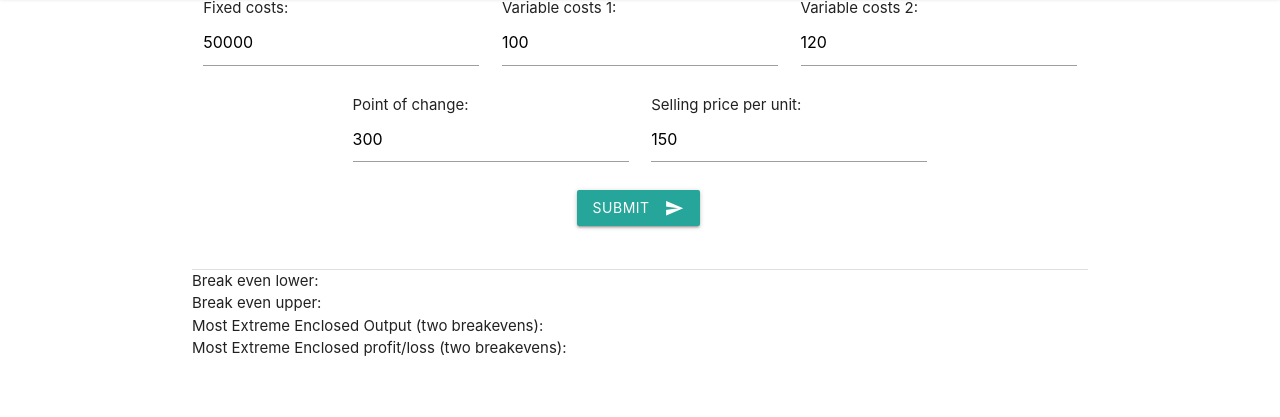
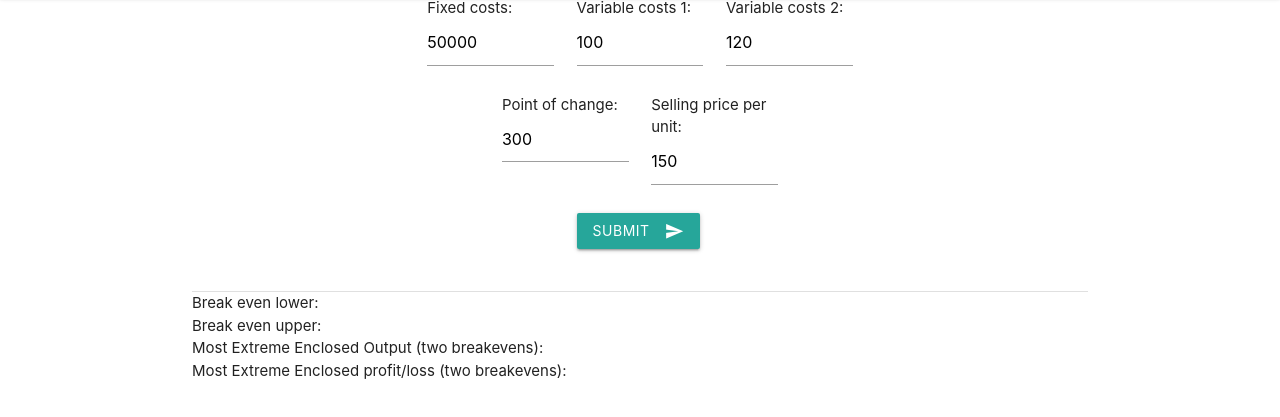
Before and after one commit to Teh-Yak/breakeven, a plain HTML site: page 2.html in a window 1280 px wide. Shown: the part 67-484 px from the top of the page. Drawn offline with nearby package versions, Linux system fonts and the light colour scheme.

Commit message:
Changed the widths of input forms

```diff
--- a/2.html
+++ b/2.html
@@ -32,21 +32,21 @@
 <div class="container">
 <form action="javascript:init()" name="">
     <div class="row">
-    <div class="col s4">
+    <div class="col s2 offset-s3">
     Fixed costs:            <input type="number" id="f" name="f" required min="0" value="50000" step="0.01">
     </div>
-    <div class="col s4">
+    <div class="col s2">
     Variable costs 1:       <input type="number" id="v1" name="v1" required min="0" value="100" step="0.01">
     </div>
-    <div class="col s4">
+    <div class="col s2">
     Variable costs 2:       <input type="number" id="v2" name="v2" required min="0" value="120" step="0.01">
     </div>
     </div>
     <div class="row">
-    <div class="col s4 offset-s2">
+    <div class="col s2 offset-s4">
     Point of change:        <input type="number" id="p" name="p" required step="1" value="300">
     </div>
-    <div class="col s4">
+    <div class="col s2">
     Selling price per unit: <input type="number" id="i" name="i" required min="0" value="150" step="0.01">
     </div>
     </div>
```
